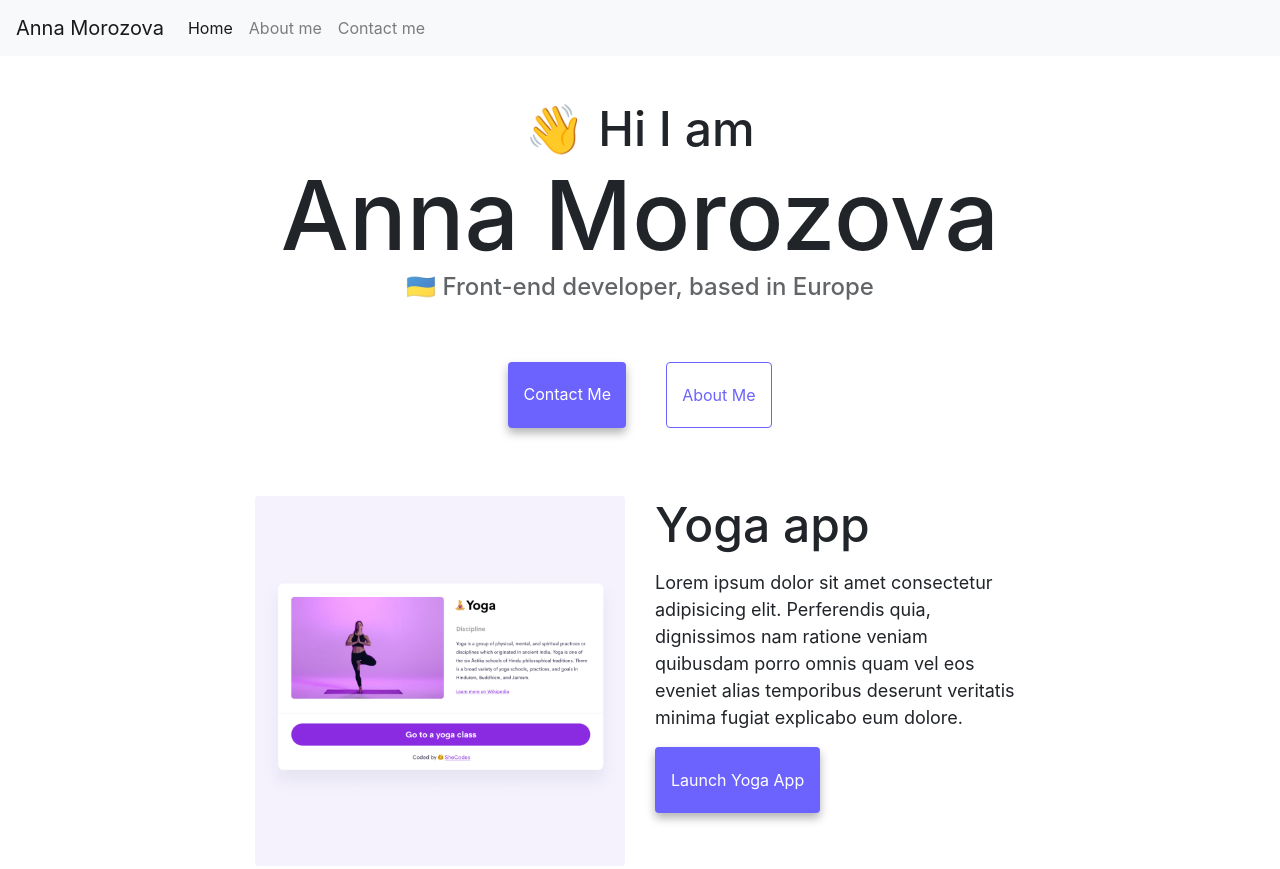
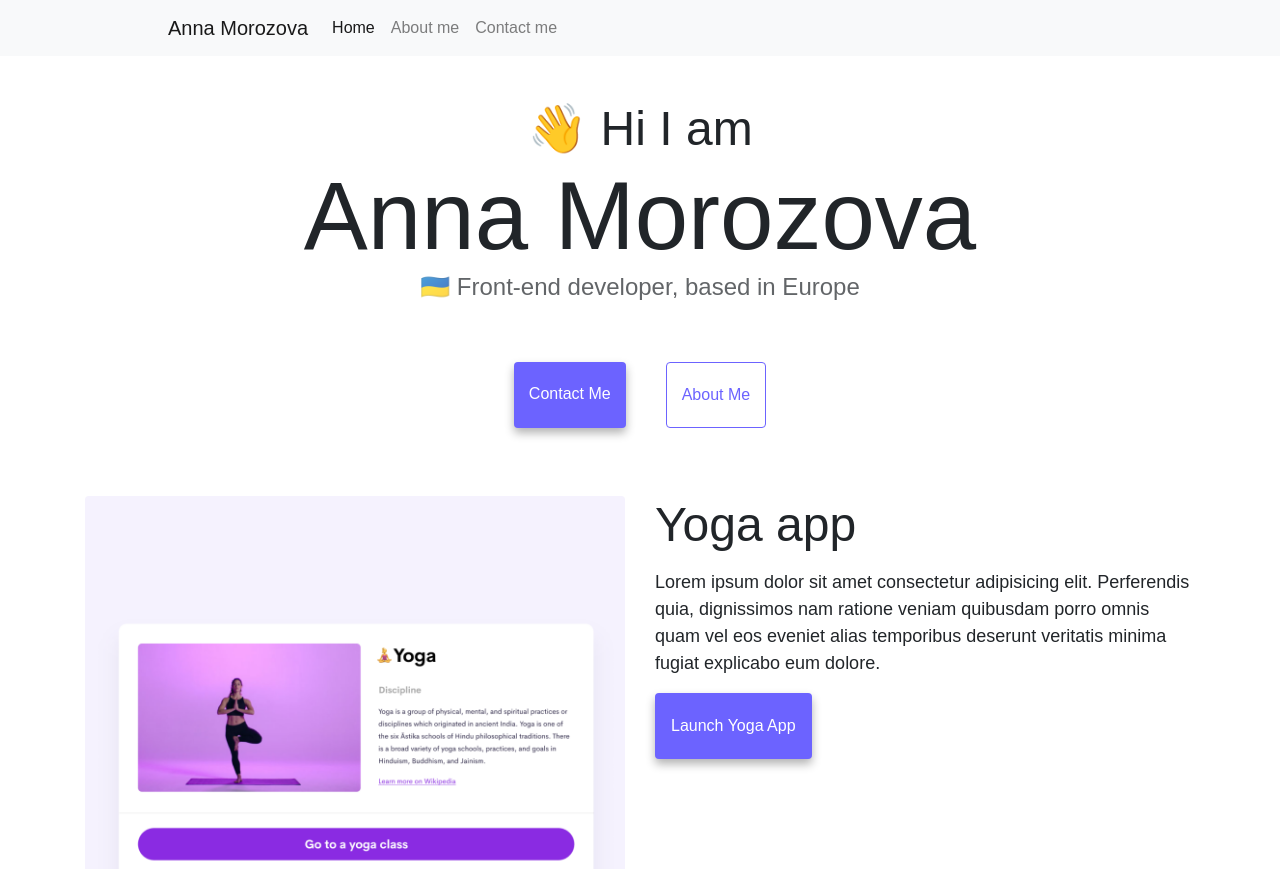
Before and after one commit to morozovanya/portfolio-1, a website: page index.html in a window 1280 px wide. Shown: the top 869 px of the page. Drawn offline with nearby package versions, Linux system fonts and the light colour scheme.

Commit message:
updated css

```diff
--- a/index.html
+++ b/index.html
@@ -29,8 +29,9 @@
     <link rel="stylesheet" href="/style.css" />
   </head>
   <body>
-    <nav class="navbar fixed-top navbar-expand-lg navbar-light bg-light">
-      <a class="navbar-brand mr-16 ml-0" href="#">Anna Morozova</a>
+    <nav class="navbar navbar-expand-lg navbar-light bg-light fixed-top">
+      <div class="container1">
+      <a class="navbar-brand" href="/">Anna Morozova</a>
       <button
         class="navbar-toggler"
         type="button"
@@ -56,6 +57,7 @@
             <a class="nav-link" href="/about.html#contact">Contact me</a>
           </li>
         </ul>
+      </div>
       </div>
     </nav>
     <h2 id="heading">👋 Hi I am</h2>
--- a/style.css
+++ b/style.css
@@ -6,8 +6,10 @@
 
 body {
   margin: 100px auto;
-  max-width: 800px;
-  box-sizing: border-box;
+  width:auto;
+  box-sizing:border-box;
+  font-family: sans-serif;
+  font-weight: lighter;
 }
 
 h1,
@@ -16,6 +18,14 @@ h3 {
   text-align: center;
   margin: 0;
 }
+
+.container1 {
+  margin: 0 140px;
+  display: flex;
+  padding: 0 12px;
+}
+
+
 
 h1 {
   font-size: 96px;
```
